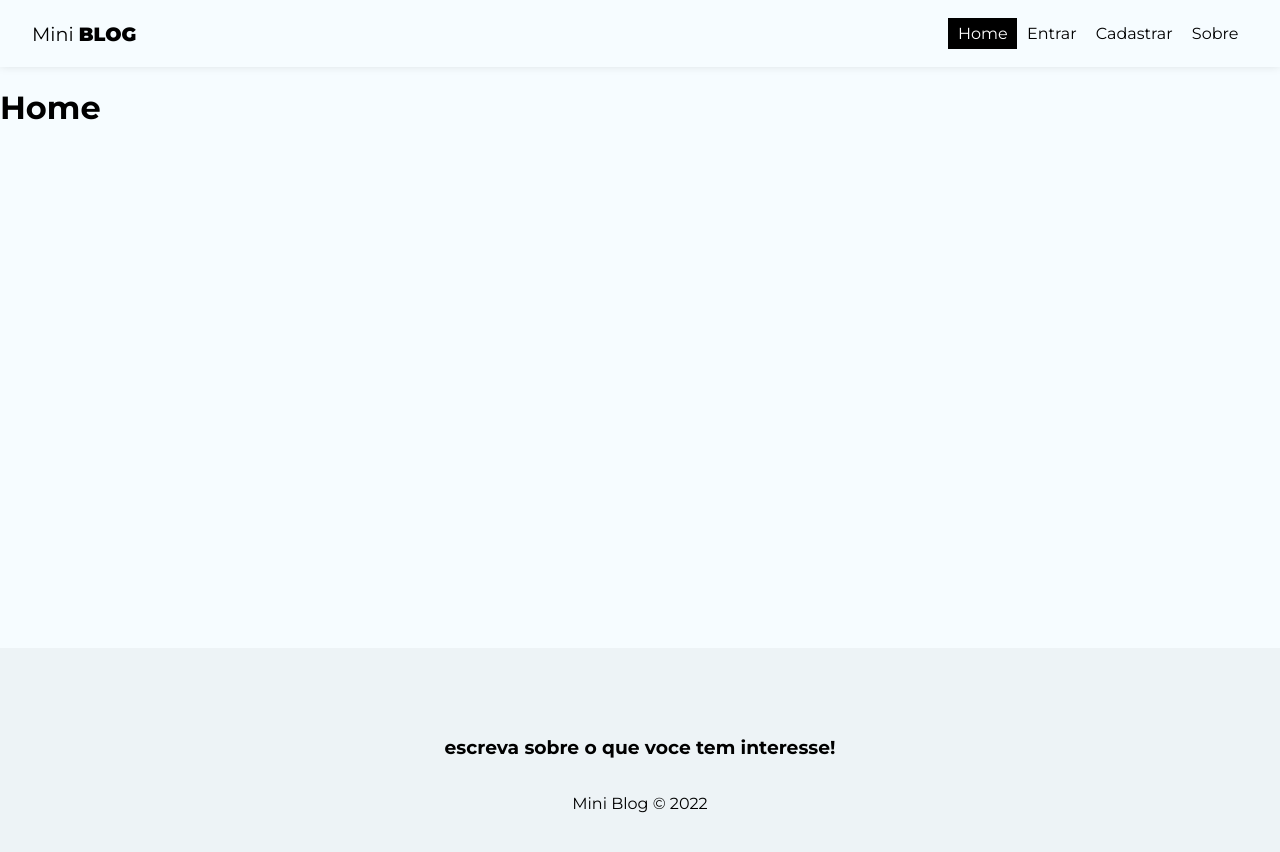
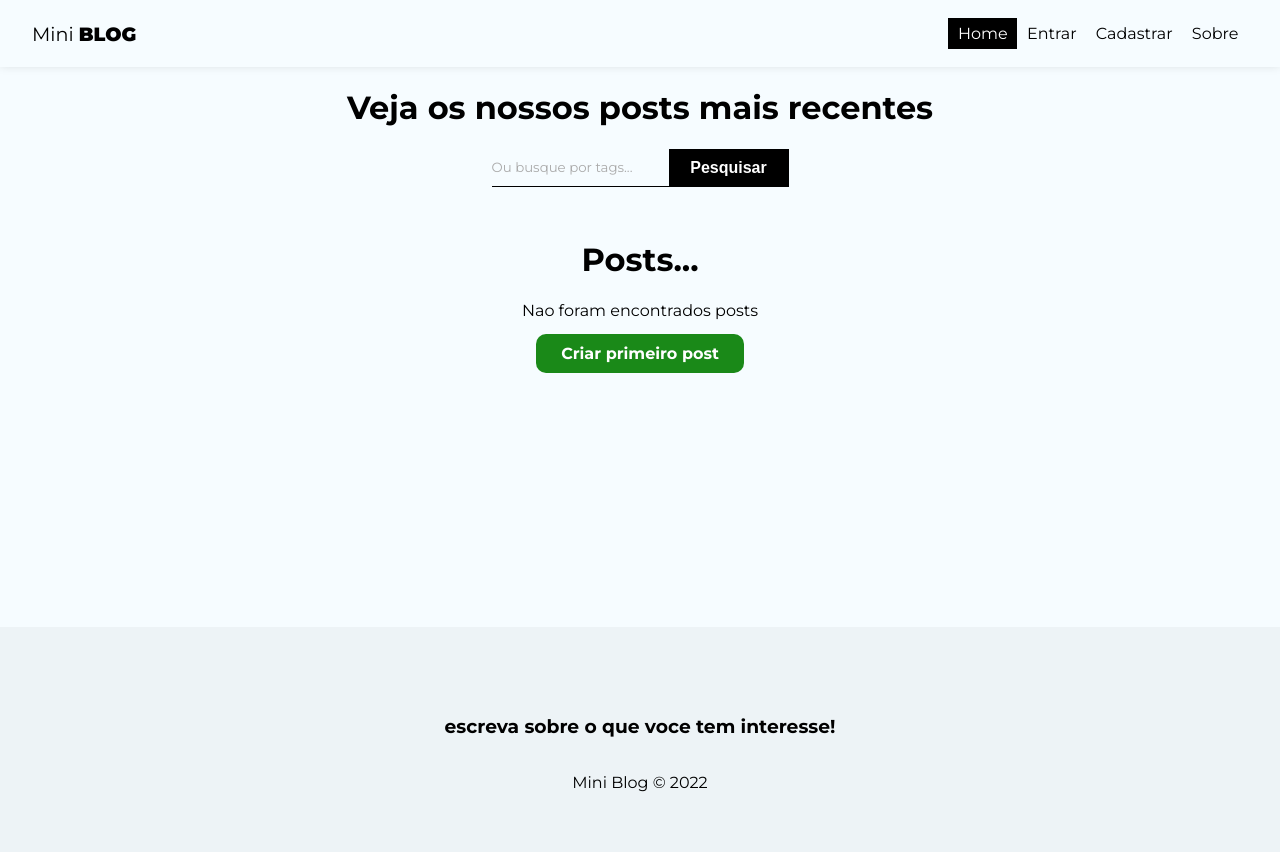
Before and after one commit to matheus-git11/miniblog, a React (Create React App) app: page / in a window 1280 px wide. Shown: the top 852 px of the page. Built offline with nearby package versions, Linux system fonts and the light colour scheme; no server answers.

Commit message:
comecando a pagina home e iniciando usefetchDocument

```diff
--- a/src/pages/Home/Home.js
+++ b/src/pages/Home/Home.js
@@ -1,10 +1,42 @@
 //CSS
-import styles from './Home.module.css'
+import styles from "./Home.module.css";
+
+//hooks
+import { useNavigate, Link } from "react-router-dom";
+import { useState } from "react";
 
 const Home = () => {
+  const [query, setQuery] = useState("");
+  const [posts] = useState([]);
+
+  const handleSubmit = (e) => {
+    e.preventDefault();
+  };
+
   return (
-    <div>
-      <h1>Home</h1>
+    <div className={styles.home}>
+      <h1>Veja os nossos posts mais recentes</h1>
+
+      <form onSubmit={handleSubmit} className={styles.search_form}>
+        <input
+          type="text"
+          placeholder="Ou busque por tags..."
+          onChange={(e) => setQuery(e.target.value)}
+        />
+        <button className="btn btn-dark">Pesquisar</button>
+      </form>
+
+      <div className={styles.noposts}>
+        <h1>Posts...</h1>
+        {posts && posts.length === 0 && (
+          <div>
+            <p>Nao foram encontrados posts</p>
+            <Link to="/posts/create" className="btn">
+              Criar primeiro post
+            </Link>
+          </div>
+        )}
+      </div>
     </div>
   );
 };
--- a/src/pages/Home/Home.module.css
+++ b/src/pages/Home/Home.module.css
@@ -0,0 +1,31 @@
+.home{
+    display: flex;
+    flex-direction: column;
+    align-items: center;
+    justify-content: center;
+}
+
+.search_form{
+    max-width: 100%;
+    width: 60%;
+    display: flex;
+    justify-content: center;
+    margin-bottom: 2em;
+}
+
+.serach_form input{
+    margin-right: 10px;
+    width: 50%;
+}
+
+.noposts{
+    text-align: center;
+}
+
+.noposts p{
+    margin-bottom: 1.5em;
+}
+
+.noposts a{
+    padding: 10px 25px;
+}
```
Also changed, not shown: src/hooks/useFetchDocuments.js (added, +20 -0 lines).
